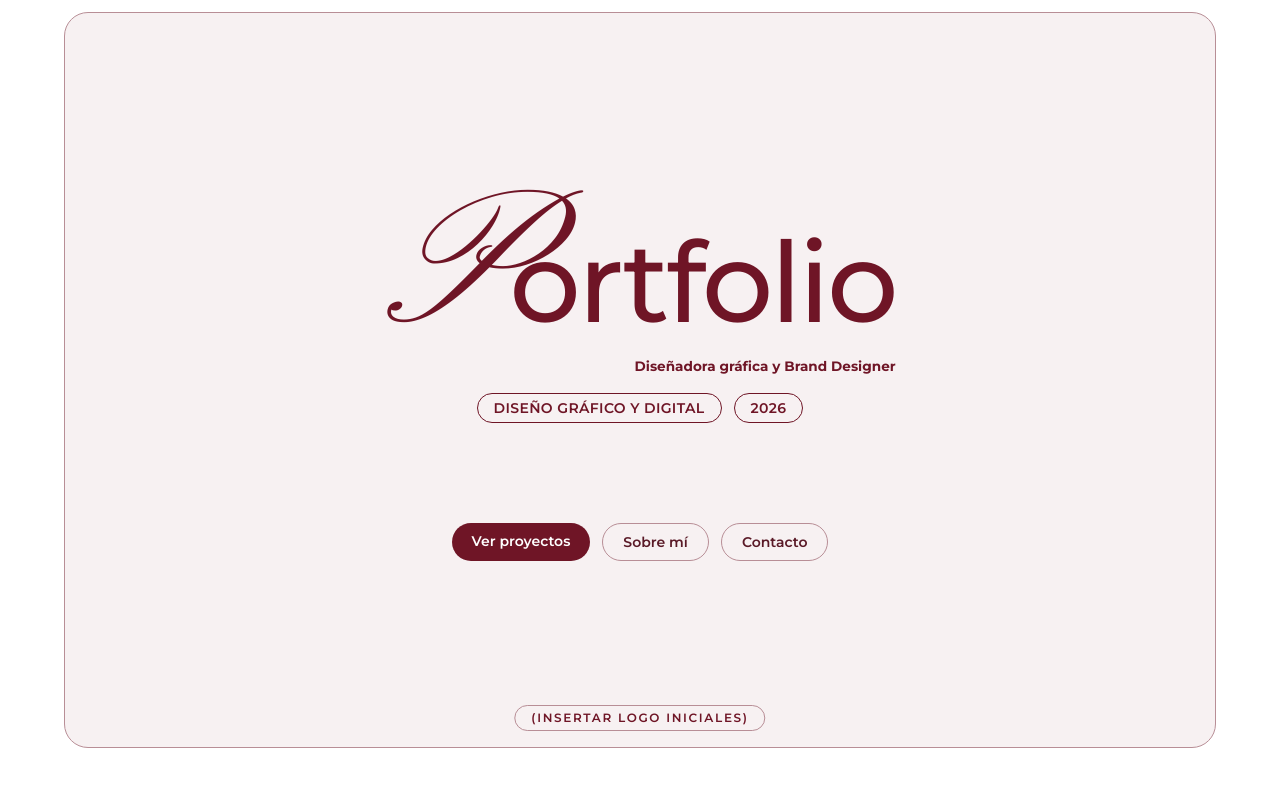
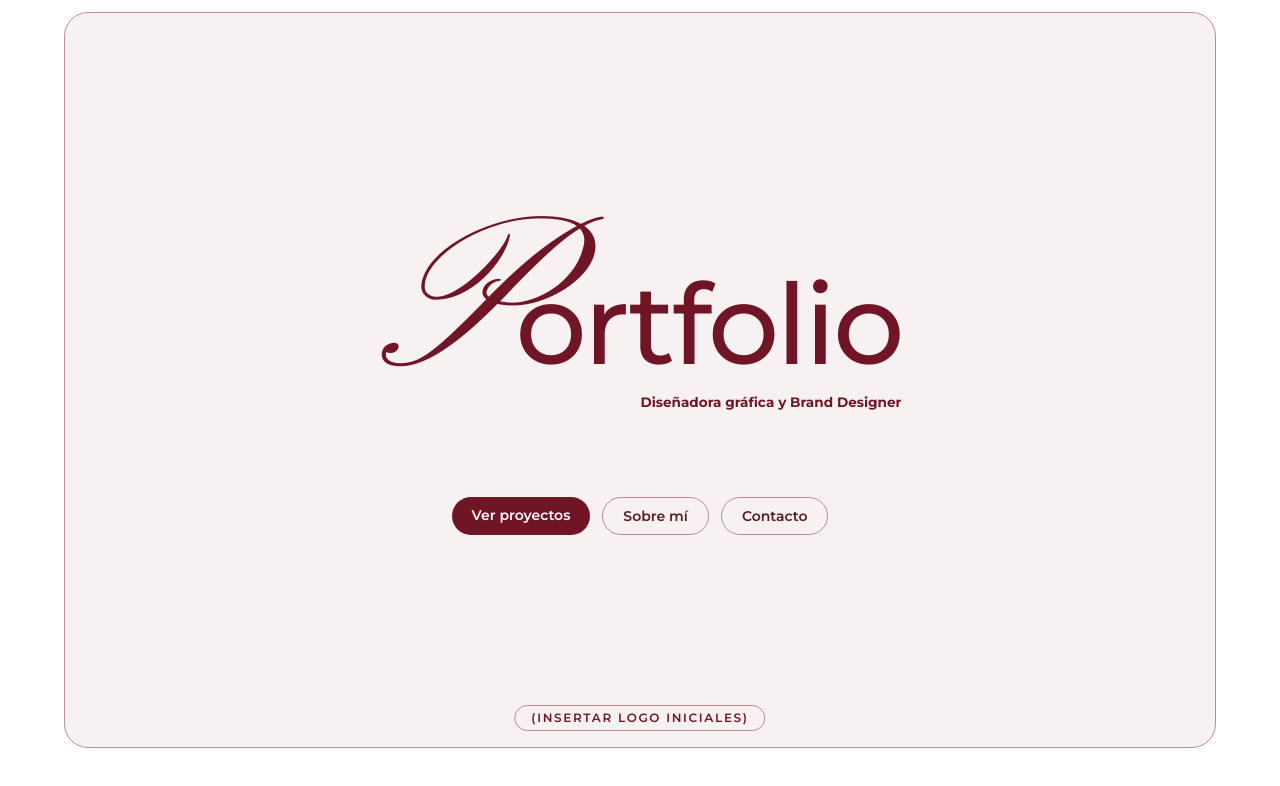
Before and after one commit to amanda1234-cell/portfolio_vue_amanda_salto_mansilla, a Vue app: page /portfolio in a window 1280 px wide. Shown: the top 786 px of the page. Built offline with nearby package versions, Linux system fonts and the light colour scheme; a web font is replaced by a local one.

Commit message:
style: simplificar portada eliminando etiquetas secundarias

```diff
--- a/src/pages/home/HomeView.vue
+++ b/src/pages/home/HomeView.vue
@@ -14,20 +14,7 @@ import { RouterLink } from "vue-router";
         <p class="subtitulo-profesion">Diseñadora gráfica y Brand Designer</p>
       </div>
 
-      <div class="mt-4 flex flex-wrap items-center justify-center gap-3">
-        <span
-          class="rounded-full border border-[#6f1526] px-4 py-1 text-sm font-semibold uppercase tracking-wide text-[#6f1526]"
-        >
-          Diseño gráfico y digital
-        </span>
-        <span
-          class="rounded-full border border-[#6f1526] px-4 py-1 text-sm font-semibold uppercase tracking-wide text-[#6f1526]"
-        >
-          2026
-        </span>
-      </div>
-
-      <div class="mt-[4.75rem] flex flex-wrap justify-center gap-3 md:mt-[6.25rem]">
+      <div class="mt-[3.75rem] flex flex-wrap justify-center gap-3 md:mt-[5.25rem]">
         <RouterLink
           to="/portfolio/proyectos"
           class="rounded-full bg-[#6f1526] px-5 py-2 text-sm font-semibold text-white transition hover:bg-[#58101e]"
@@ -63,19 +50,21 @@ import { RouterLink } from "vue-router";
   display: flex;
   flex-direction: column;
   align-items: center;
-  gap: 0.2rem;
+  gap: 0.05rem;
 }
 
 .letra-p {
   font-family: "PinyonScriptLocal", "Pinyon Script", "Times New Roman", serif;
-  font-size: 1.72em;
+  display: inline-block;
+  font-size: 1.95em;
   font-style: italic;
   font-weight: 400;
   line-height: 0.8;
+  transform: translateY(0.01em);
 }
 
 .resto {
-  margin-left: 0.06em;
+  margin-left: 0.02em;
 }
 
 .subtitulo-profesion {
@@ -84,5 +73,6 @@ import { RouterLink } from "vue-router";
   font-size: 0.85rem;
   font-weight: 700;
   color: #6f1526;
+  margin-top: -0.55rem;
 }
 </style>
```
